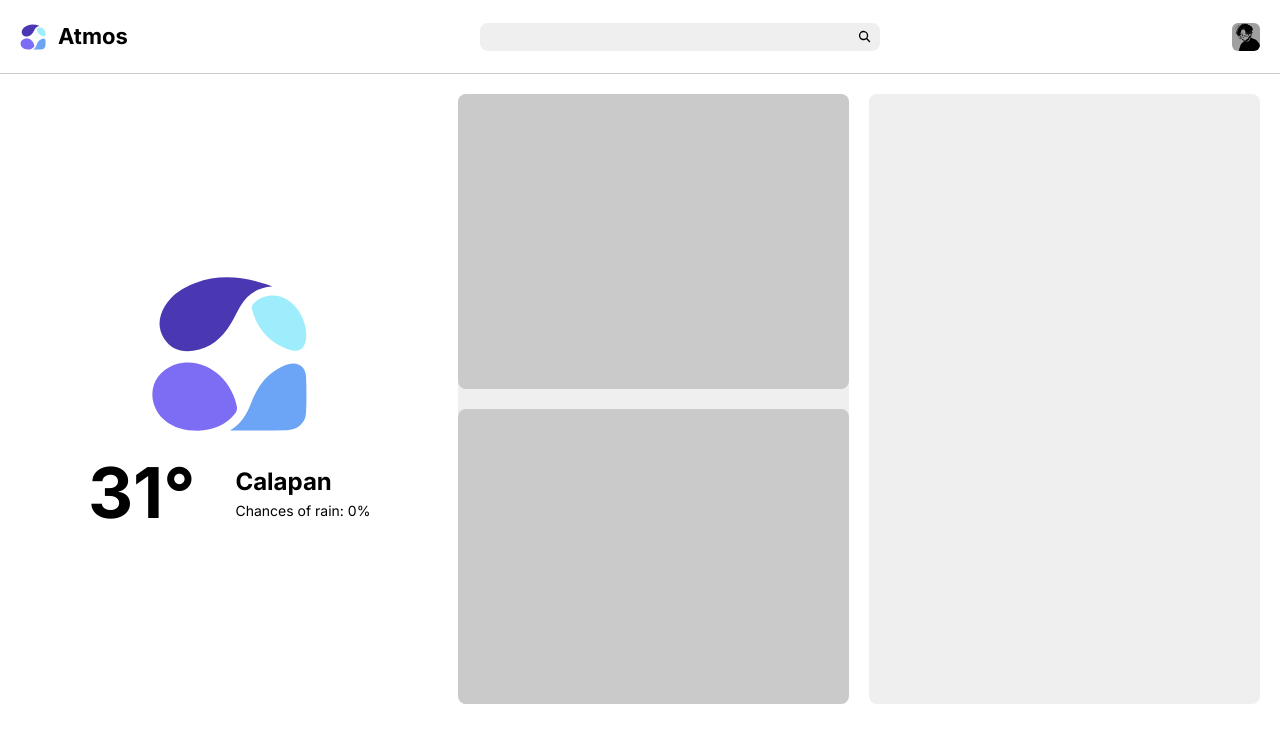
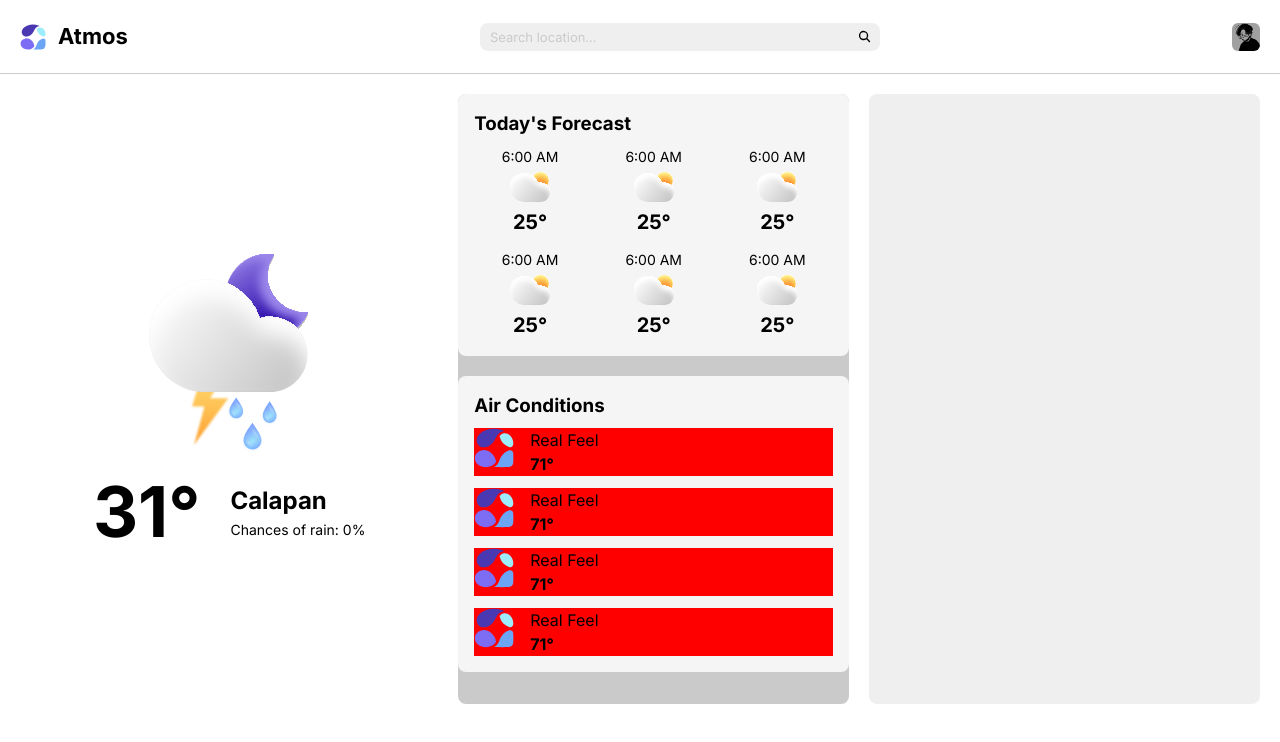
Before and after one commit to arvincodes/atmos, a website built with webpack: page src/index.html in a window 1280 px wide. Built offline with nearby package versions, Linux system fonts and the light colour scheme.

Commit message:
Add hardcoded today's forecast section
This is done to visualize what the final program would look like
with JavaScript functionality.

```diff
--- a/src/index.html
+++ b/src/index.html
@@ -16,7 +16,7 @@
         <h1 class="logo-name">Atmos</h1>
       </div>
       <div class="search-bar">
-        <input type="text" id="search" name="search">
+        <input type="text" id="search" name="search" placeholder="Search location...">
         <svg class="search-icon" xmlns="http://www.w3.org/2000/svg" viewBox="0 0 16 16" fill="currentColor" class="size-4">
           <path fill-rule="evenodd" d="M9.965 11.026a5 5 0 1 1 1.06-1.06l2.755 2.754a.75.75 0 1 1-1.06 1.06l-2.755-2.754ZM10.5 7a3.5 3.5 0 1 1-7 0 3.5 3.5 0 0 1 7 0Z" clip-rule="evenodd" />
         </svg>
@@ -27,7 +27,7 @@
     </header>
     <main>
       <section class="temp-container container">
-        <img src="images/logo.svg" alt="Weather icon" class="weather-icon">
+        <img src="images/weather-statuses/tstorm.svg" alt="Weather icon" class="weather-icon">
         <div class="temp-details">
           <h1>31°</h1>
           <div class="temp-right">
@@ -37,8 +37,74 @@
         </div>
       </section>
       <div class="today-and-conditions-container container">
-        <section class="today-container container2"></section>
-        <section class="conditions-container container2"></section>
+        <section class="today-container container2">
+          <h3 class="today-container-heading">Today's Forecast</h3>
+          <div class="today-grid">
+            <div class="time-item">
+              <p class="time">6:00 AM</p>
+              <img class="time-weather" src="images/weather-statuses/mcloudy.svg">
+              <h4>25°</h4>
+            </div>
+            <div class="time-item">
+              <p class="time">6:00 AM</p>
+              <img class="time-weather" src="images/weather-statuses/mcloudy.svg">
+              <h4>25°</h4>
+            </div>
+            <div class="time-item">
+              <p class="time">6:00 AM</p>
+              <img class="time-weather" src="images/weather-statuses/mcloudy.svg">
+              <h4>25°</h4>
+            </div>
+            <div class="time-item">
+              <p class="time">6:00 AM</p>
+              <img class="time-weather" src="images/weather-statuses/mcloudy.svg">
+              <h4>25°</h4>
+            </div>
+            <div class="time-item">
+              <p class="time">6:00 AM</p>
+              <img class="time-weather" src="images/weather-statuses/mcloudy.svg">
+              <h4>25°</h4>
+            </div>
+            <div class="time-item">
+              <p class="time">6:00 AM</p>
+              <img class="time-weather" src="images/weather-statuses/mcloudy.svg">
+              <h4>25°</h4>
+            </div>
+          </div>
+        </section>
+        <section class="conditions-container container2">
+          <h3 class="conditions-heading">Air Conditions</h3>
+          <div class="conditions-grid">
+            <div class="conditions-item">
+              <img src="images/logo.svg" class="conditions-item-icon">
+              <div class="conditions-item-details">
+                <p class="conditions-item-heading">Real Feel</p>
+                <h4 class="conditions-item-heading">71°</h4>
+              </div>
+            </div>
+            <div class="conditions-item">
+              <img src="images/logo.svg" class="conditions-item-icon">
+              <div class="conditions-item-details">
+                <p class="conditions-item-heading">Real Feel</p>
+                <h4 class="conditions-item-heading">71°</h4>
+              </div>
+            </div>
+            <div class="conditions-item">
+              <img src="images/logo.svg" class="conditions-item-icon">
+              <div class="conditions-item-details">
+                <p class="conditions-item-heading">Real Feel</p>
+                <h4 class="conditions-item-heading">71°</h4>
+              </div>
+            </div>
+            <div class="conditions-item">
+              <img src="images/logo.svg" class="conditions-item-icon">
+              <div class="conditions-item-details">
+                <p class="conditions-item-heading">Real Feel</p>
+                <h4 class="conditions-item-heading">71°</h4>
+              </div>
+            </div>
+          </div>
+        </section>
       </div>
       <section class="week-container container"></section>
     </main>
--- a/src/styles.css
+++ b/src/styles.css
@@ -151,6 +151,10 @@ header {
   background-color: transparent;
 }
 
+#search::placeholder {
+  color: #cacaca;
+}
+
 main {
   display: flex;
   flex-direction: column;
@@ -166,9 +170,11 @@ main {
 }
 
 .container2 {
-  background-color: #cacaca;
+  display: flex;
+  flex-direction: column;
+  background-color: #f5f5f5;
   width: 100%;
-  height: 100%;
+  /* height: 100%; */
   border-radius: 8px;
 }
 
@@ -185,7 +191,7 @@ main {
 .temp-details {
   padding: 0;
   display: flex;
-  gap: 40px;
+  gap: 30px;
   justify-content: center;
   align-items: center;
 }
@@ -207,6 +213,58 @@ main {
   flex-direction: column;
   gap: 20px;
   height: 480px;
+  background-color: #cacaca;
+}
+
+.today-container,
+.conditions-container {
+  display: flex;
+  flex-direction: column;
+  padding: 16px;
+  gap: 8px;
+}
+
+.today-grid {
+  display: grid;
+  grid-template-columns: repeat(auto-fit, minmax(100px, 1fr));
+  grid-gap: 12px;
+}
+
+.time-item {
+  display: flex;
+  flex-direction: column;
+  justify-content: center;
+  align-items: center;
+}
+
+.time-item .time {
+  font-size: 14px;
+}
+
+.time-weather {
+  width: 40px;
+  height: 40px;
+}
+
+.time-item h4 {
+  font-size: 20px;
+}
+
+.conditions-grid {
+  display: grid;
+  grid-template-columns: repeat(auto-fit, minmax(180px, 1fr));
+  grid-gap: 12px;
+}
+
+.conditions-item {
+  background-color: red;
+  display: flex;
+  gap: 16px;
+}
+
+.conditions-item-icon {
+  width: 40px;
+  height: 40px;
 }
 
 @media (min-width: 800px) {
```
Also changed, not shown: src/images/45B9926D.jpg (deleted), src/images/weather-statuses/mcloudy.svg (added), src/images/weather-statuses/tstorm.svg (added).
